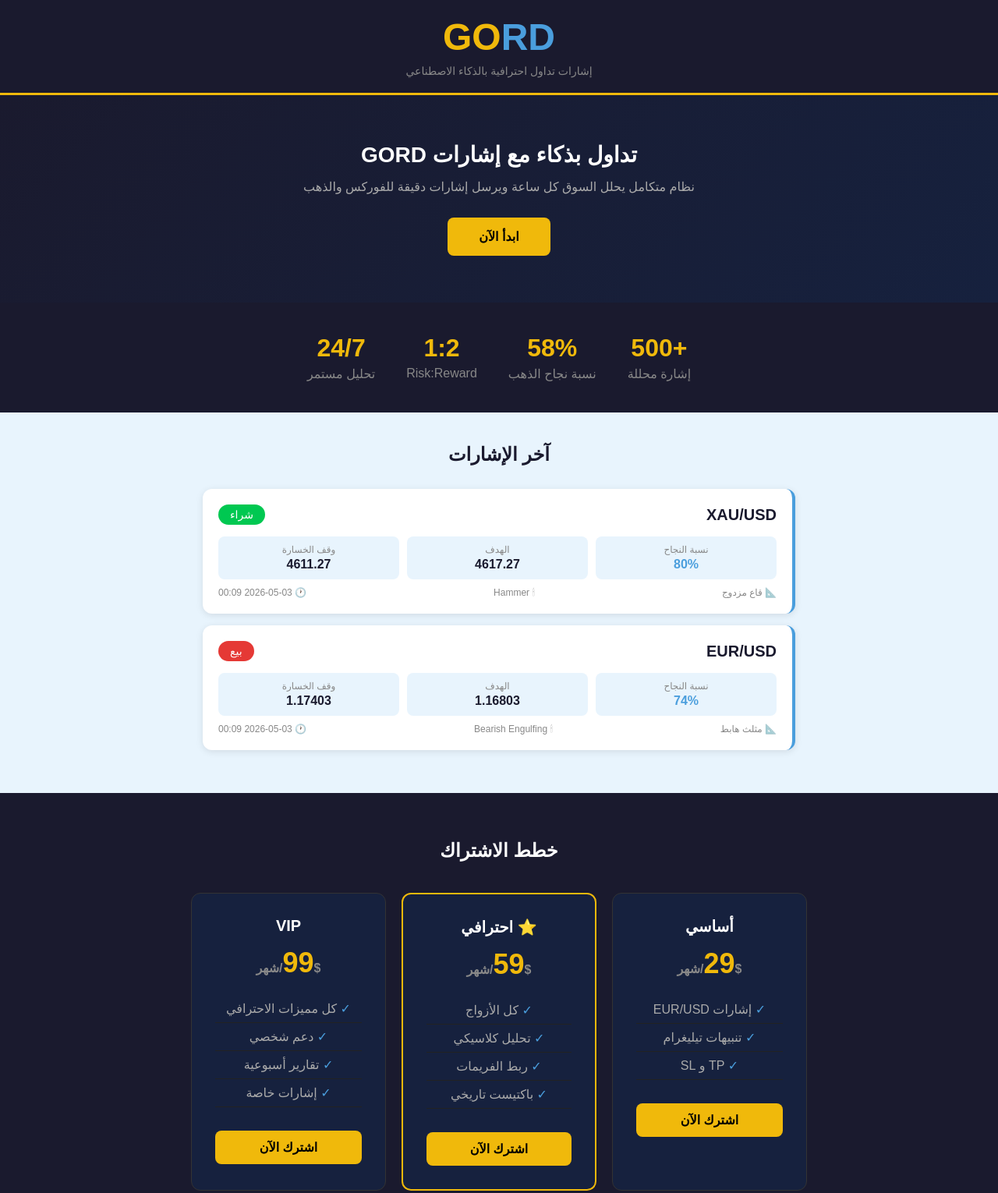
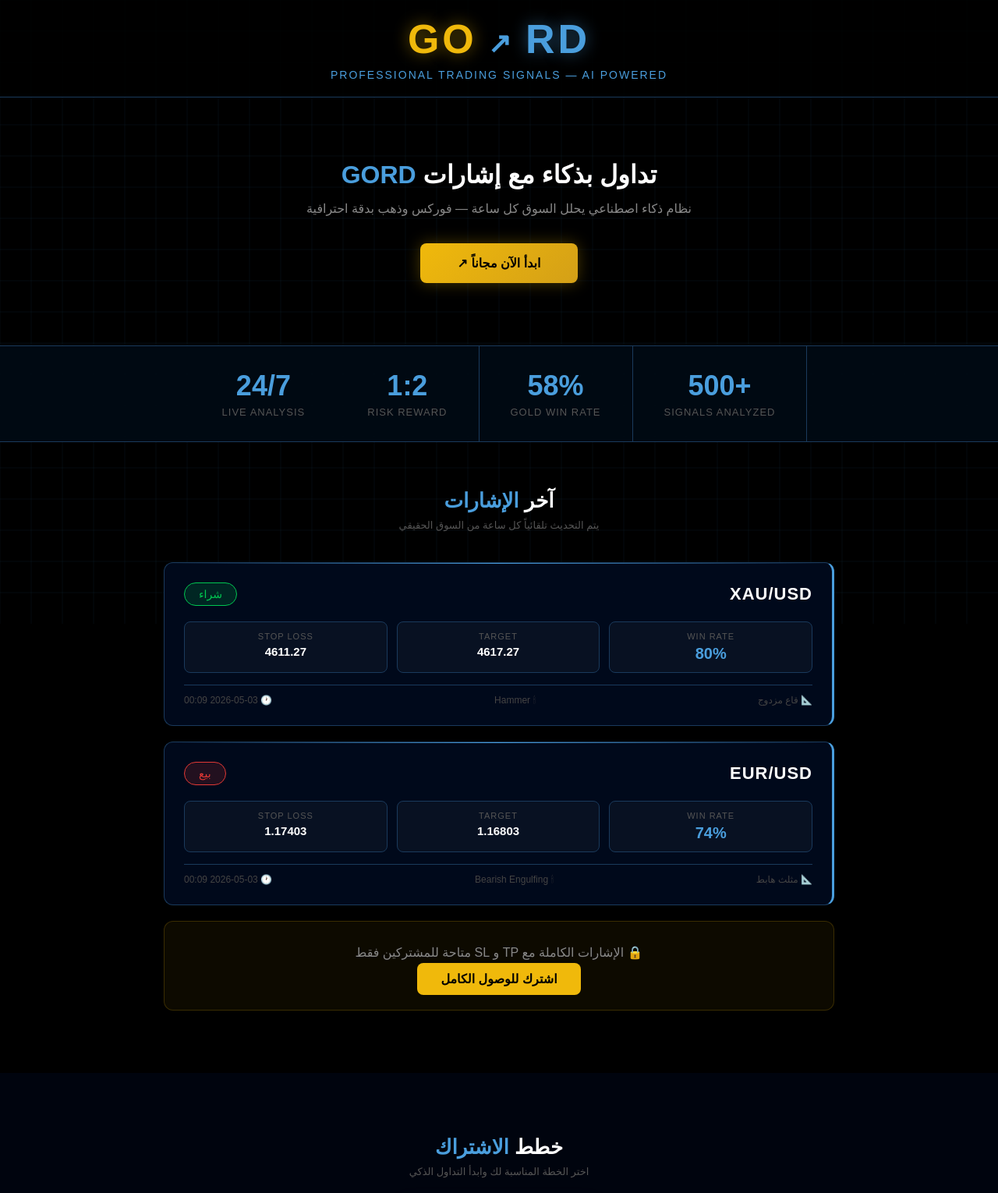
Before and after one commit to riatriatuuu-eng/gord-trading, a plain HTML site: page index.html in a window 1280 px wide. Shown: the top 1530 px of the page at 78% size. Drawn offline with Linux system fonts and the light colour scheme.

Commit message:
new dark design

```diff
--- a/index.html
+++ b/index.html
@@ -7,80 +7,118 @@
 <title>GORD — إشارات التداول</title>
 <style>
 * { margin: 0; padding: 0; box-sizing: border-box; }
-body { background: #e8f4fd; color: #1a1a2e; font-family: Arial; }
-.header { background: #1a1a2e; padding: 20px; text-align: center; border-bottom: 3px solid #f0b90b; }
-.logo { font-size: 48px; font-weight: 900; }
-.logo-go { color: #f0b90b; }
-.logo-rd { color: #4a9edd; }
-.tagline { color: #888; margin-top: 8px; font-size: 14px; }
-.hero { text-align: center; padding: 60px 20px; background: linear-gradient(135deg, #1a1a2e 0%, #16213e 100%); color: #fff; }
-.hero h1 { font-size: 28px; margin-bottom: 15px; }
-.hero p { color: #aaa; margin-bottom: 30px; }
-.btn { background: #f0b90b; color: #000; padding: 15px 40px; border-radius: 8px; font-size: 16px; font-weight: bold; text-decoration: none; display: inline-block; }
-.stats { display: flex; justify-content: center; gap: 40px; padding: 40px; background: #1a1a2e; flex-wrap: wrap; }
-.stat { text-align: center; }
-.stat-num { font-size: 32px; font-weight: bold; color: #f0b90b; }
-.stat-label { color: #888; margin-top: 5px; }
-.signals { padding: 40px 20px; max-width: 800px; margin: 0 auto; }
-.signals h2 { text-align: center; margin-bottom: 30px; font-size: 24px; color: #1a1a2e; }
-.signal-card { background: #fff; border-radius: 12px; padding: 20px; margin-bottom: 15px; border-right: 4px solid #4a9edd; box-shadow: 0 2px 10px rgba(0,0,0,0.1); }
-.signal-header { display: flex; justify-content: space-between; align-items: center; margin-bottom: 15px; }
-.pair { font-size: 20px; font-weight: bold; color: #1a1a2e; }
-.direction-buy { background: #00c851; color: #fff; padding: 5px 15px; border-radius: 20px; font-size: 14px; }
-.direction-sell { background: #e53935; color: #fff; padding: 5px 15px; border-radius: 20px; font-size: 14px; }
-.signal-details { display: grid; grid-template-columns: 1fr 1fr 1fr; gap: 10px; margin-bottom: 10px; }
-.detail { text-align: center; background: #e8f4fd; padding: 10px; border-radius: 8px; }
-.detail-label { color: #888; font-size: 12px; }
-.detail-value { font-weight: bold; margin-top: 3px; color: #1a1a2e; }
-.win-rate { color: #4a9edd; }
-.signal-footer { font-size: 12px; color: #888; display: flex; justify-content: space-between; margin-top: 8px; }
-.plans { padding: 60px 20px; background: #1a1a2e; }
-.plans h2 { text-align: center; margin-bottom: 40px; font-size: 24px; color: #fff; }
-.plans-grid { display: flex; justify-content: center; gap: 20px; flex-wrap: wrap; }
-.plan { background: #16213e; border-radius: 12px; padding: 30px; width: 250px; text-align: center; border: 1px solid #333; }
-.plan.featured { border: 2px solid #f0b90b; }
-.plan-name { font-size: 20px; font-weight: bold; margin-bottom: 10px; color: #fff; }
-.plan-price { font-size: 36px; font-weight: bold; color: #f0b90b; margin: 15px 0; }
-.plan-price span { font-size: 16px; color: #888; }
-.plan-features { list-style: none; margin: 20px 0; }
-.plan-features li { padding: 8px 0; color: #aaa; border-bottom: 1px solid #222; }
-.plan-features li:before { content: "✓ "; color: #4a9edd; }
-.plan-btn { background: #f0b90b; color: #000; padding: 12px 30px; border-radius: 8px; font-weight: bold; text-decoration: none; display: inline-block; margin-top: 10px; width: 100%; }
-.footer { text-align: center; padding: 30px; color: #555; background: #0a0a0a; }
-.loading { text-align: center; color: #888; padding: 20px; }
+body { background: #000; color: #fff; font-family: Arial; overflow-x: hidden; }
+
+canvas#grid { position: fixed; top: 0; left: 0; width: 100%; height: 100%; z-index: 0; opacity: 0.15; }
+
+.content { position: relative; z-index: 1; }
+
+.header { padding: 20px; text-align: center; border-bottom: 1px solid #1a3a5c; background: rgba(0,0,0,0.8); }
+.logo { font-size: 52px; font-weight: 900; letter-spacing: 4px; }
+.logo-go { color: #f0b90b; text-shadow: 0 0 20px rgba(240,185,11,0.5); }
+.logo-arrow { color: #4a9edd; font-size: 36px; }
+.logo-rd { color: #4a9edd; text-shadow: 0 0 20px rgba(74,158,221,0.5); }
+.tagline { color: #4a9edd; margin-top: 8px; font-size: 14px; letter-spacing: 2px; }
+
+.hero { text-align: center; padding: 80px 20px; position: relative; }
+.hero h1 { font-size: 32px; margin-bottom: 15px; color: #fff; }
+.hero p { color: #888; margin-bottom: 35px; font-size: 16px; }
+.btn { background: linear-gradient(135deg, #f0b90b, #d4a017); color: #000; padding: 16px 48px; border-radius: 8px; font-size: 16px; font-weight: bold; text-decoration: none; display: inline-block; box-shadow: 0 0 20px rgba(240,185,11,0.3); }
+
+.stats { display: flex; justify-content: center; gap: 0; flex-wrap: wrap; border-top: 1px solid #1a3a5c; border-bottom: 1px solid #1a3a5c; background: rgba(0,10,20,0.9); }
+.stat { text-align: center; padding: 30px 40px; border-right: 1px solid #1a3a5c; }
+.stat:last-child { border-right: none; }
+.stat-num { font-size: 36px; font-weight: bold; color: #4a9edd; }
+.stat-label { color: #555; margin-top: 5px; font-size: 13px; letter-spacing: 1px; }
+
+.signals { padding: 60px 20px; max-width: 900px; margin: 0 auto; }
+.section-title { text-align: center; margin-bottom: 40px; }
+.section-title h2 { font-size: 26px; color: #fff; }
+.section-title span { color: #4a9edd; }
+.section-title p { color: #555; margin-top: 8px; font-size: 13px; }
+
+.signal-card { background: rgba(0,10,30,0.9); border-radius: 12px; padding: 25px; margin-bottom: 20px; border: 1px solid #1a3a5c; border-right: 3px solid #4a9edd; position: relative; overflow: hidden; }
+.signal-card::before { content: ''; position: absolute; top: 0; left: 0; right: 0; height: 1px; background: linear-gradient(90deg, transparent, #4a9edd, transparent); }
+.signal-header { display: flex; justify-content: space-between; align-items: center; margin-bottom: 20px; }
+.pair { font-size: 22px; font-weight: bold; color: #fff; letter-spacing: 1px; }
+.direction-buy { background: rgba(0,200,81,0.15); color: #00c851; padding: 6px 18px; border-radius: 20px; font-size: 14px; border: 1px solid #00c851; }
+.direction-sell { background: rgba(229,57,53,0.15); color: #e53935; padding: 6px 18px; border-radius: 20px; font-size: 14px; border: 1px solid #e53935; }
+.signal-details { display: grid; grid-template-columns: 1fr 1fr 1fr; gap: 12px; margin-bottom: 15px; }
+.detail { text-align: center; background: rgba(255,255,255,0.03); padding: 12px; border-radius: 8px; border: 1px solid #1a3a5c; }
+.detail-label { color: #555; font-size: 11px; letter-spacing: 1px; text-transform: uppercase; }
+.detail-value { font-weight: bold; margin-top: 5px; color: #fff; font-size: 15px; }
+.win-rate { color: #4a9edd; font-size: 20px; }
+.signal-footer { font-size: 12px; color: #444; display: flex; justify-content: space-between; padding-top: 12px; border-top: 1px solid #1a3a5c; }
+
+.lock-banner { text-align: center; background: rgba(240,185,11,0.05); border: 1px solid rgba(240,185,11,0.2); border-radius: 12px; padding: 30px; margin: 20px 0; }
+.lock-banner p { color: #888; margin-bottom: 15px; }
+.lock-banner a { background: #f0b90b; color: #000; padding: 12px 30px; border-radius: 8px; font-weight: bold; text-decoration: none; }
+
+.plans { padding: 80px 20px; background: rgba(0,5,15,0.95); }
+.plans-grid { display: flex; justify-content: center; gap: 20px; flex-wrap: wrap; max-width: 900px; margin: 40px auto 0; }
+.plan { background: rgba(0,10,30,0.9); border-radius: 16px; padding: 35px; width: 260px; text-align: center; border: 1px solid #1a3a5c; transition: transform 0.2s; }
+.plan:hover { transform: translateY(-5px); }
+.plan.featured { border: 1px solid #4a9edd; box-shadow: 0 0 30px rgba(74,158,221,0.15); }
+.plan-name { font-size: 18px; font-weight: bold; margin-bottom: 10px; color: #888; letter-spacing: 2px; }
+.plan-price { font-size: 42px; font-weight: bold; color: #f0b90b; margin: 20px 0; }
+.plan-price span { font-size: 16px; color: #555; }
+.plan-features { list-style: none; margin: 20px 0; text-align: right; }
+.plan-features li { padding: 10px 0; color: #666; border-bottom: 1px solid #0a1a2a; font-size: 14px; }
+.plan-features li:before { content: "✦ "; color: #4a9edd; }
+.plan-btn { background: linear-gradient(135deg, #f0b90b, #d4a017); color: #000; padding: 14px 30px; border-radius: 8px; font-weight: bold; text-decoration: none; display: inline-block; margin-top: 15px; width: 100%; }
+
+.footer { text-align: center; padding: 40px; color: #333; border-top: 1px solid #1a3a5c; font-size: 13px; }
+
+.loading { text-align: center; color: #333; padding: 40px; letter-spacing: 2px; }
 </style>
 </head>
 <body>
 
+<canvas id="grid"></canvas>
+
+<div class="content">
+
 <div class="header">
-  <div class="logo"><span class="logo-go">GO</span><span class="logo-rd">RD</span></div>
-  <div class="tagline">إشارات تداول احترافية بالذكاء الاصطناعي</div>
+  <div class="logo">
+    <span class="logo-go">GO</span><span class="logo-arrow"> ↗ </span><span class="logo-rd">RD</span>
+  </div>
+  <div class="tagline">PROFESSIONAL TRADING SIGNALS — AI POWERED</div>
 </div>
 
 <div class="hero">
-  <h1>تداول بذكاء مع إشارات GORD</h1>
-  <p>نظام متكامل يحلل السوق كل ساعة ويرسل إشارات دقيقة للفوركس والذهب</p>
-  <a href="register.html" class="btn">ابدأ الآن</a>
+  <h1>تداول بذكاء مع إشارات <span style="color:#4a9edd">GORD</span></h1>
+  <p>نظام ذكاء اصطناعي يحلل السوق كل ساعة — فوركس وذهب بدقة احترافية</p>
+  <a href="register.html" class="btn">ابدأ الآن مجاناً ↗</a>
 </div>
 
 <div class="stats">
-  <div class="stat"><div class="stat-num">+500</div><div class="stat-label">إشارة محللة</div></div>
-  <div class="stat"><div class="stat-num">58%</div><div class="stat-label">نسبة نجاح الذهب</div></div>
-  <div class="stat"><div class="stat-num">1:2</div><div class="stat-label">Risk:Reward</div></div>
-  <div class="stat"><div class="stat-num">24/7</div><div class="stat-label">تحليل مستمر</div></div>
+  <div class="stat"><div class="stat-num">+500</div><div class="stat-label">SIGNALS ANALYZED</div></div>
+  <div class="stat"><div class="stat-num">58%</div><div class="stat-label">GOLD WIN RATE</div></div>
+  <div class="stat"><div class="stat-num">1:2</div><div class="stat-label">RISK REWARD</div></div>
+  <div class="stat"><div class="stat-num">24/7</div><div class="stat-label">LIVE ANALYSIS</div></div>
 </div>
 
 <div class="signals">
-  <h2>آخر الإشارات</h2>
-  <div id="signals-container"><div class="loading">جاري تحميل الإشارات...</div></div>
+  <div class="section-title">
+    <h2>آخر <span>الإشارات</span></h2>
+    <p>يتم التحديث تلقائياً كل ساعة من السوق الحقيقي</p>
+  </div>
+  <div id="signals-container"><div class="loading">LOADING SIGNALS...</div></div>
+  <div class="lock-banner">
+    <p>🔒 الإشارات الكاملة مع TP و SL متاحة للمشتركين فقط</p>
+    <a href="register.html">اشترك للوصول الكامل</a>
+  </div>
 </div>
 
 <div class="plans" id="plans">
-  <h2>خطط الاشتراك</h2>
+  <div class="section-title">
+    <h2>خطط <span style="color:#4a9edd">الاشتراك</span></h2>
+    <p>اختر الخطة المناسبة لك وابدأ التداول الذكي</p>
+  </div>
   <div class="plans-grid">
     <div class="plan">
-      <div class="plan-name">أساسي</div>
-      <div class="plan-price">29<span>$/شهر</span></div>
+      <div class="plan-name">BASIC</div>
+      <div class="plan-price">29<span>$/mo</span></div>
       <ul class="plan-features">
         <li>إشارات EUR/USD</li>
         <li>تنبيهات تيليغرام</li>
@@ -89,8 +127,8 @@ body { background: #e8f4fd; color: #1a1a2e; font-family: Arial; }
       <a href="register.html" class="plan-btn">اشترك الآن</a>
     </div>
     <div class="plan featured">
-      <div class="plan-name">⭐ احترافي</div>
-      <div class="plan-price">59<span>$/شهر</span></div>
+      <div class="plan-name">PRO ⭐</div>
+      <div class="plan-price">59<span>$/mo</span></div>
       <ul class="plan-features">
         <li>كل الأزواج</li>
         <li>تحليل كلاسيكي</li>
@@ -101,9 +139,9 @@ body { background: #e8f4fd; color: #1a1a2e; font-family: Arial; }
     </div>
     <div class="plan">
       <div class="plan-name">VIP</div>
-      <div class="plan-price">99<span>$/شهر</span></div>
+      <div class="plan-price">99<span>$/mo</span></div>
       <ul class="plan-features">
-        <li>كل مميزات الاحترافي</li>
+        <li>كل مميزات PRO</li>
         <li>دعم شخصي</li>
         <li>تقارير أسبوعية</li>
         <li>إشارات خاصة</li>
@@ -114,29 +152,48 @@ body { background: #e8f4fd; color: #1a1a2e; font-family: Arial; }
 </div>
 
 <div class="footer">
-  <p>GORD © 2026 — جميع الحقوق محفوظة</p>
-  <p style="margin-top:10px; font-size:12px;">التداول ينطوي على مخاطر. الإشارات للأغراض التعليمية فقط.</p>
+  <p>GORD © 2026 — ALL RIGHTS RESERVED</p>
+  <p style="margin-top:10px;">Trading involves risk. Signals are for educational purposes only.</p>
+</div>
+
 </div>
 
 <script>
+const canvas = document.getElementById('grid');
+const ctx = canvas.getContext('2d');
+canvas.width = window.innerWidth;
+canvas.height = window.innerHeight;
+
+function drawGrid() {
+  ctx.clearRect(0, 0, canvas.width, canvas.height);
+  ctx.strokeStyle = '#4a9edd';
+  ctx.lineWidth = 0.5;
+  const size = 40;
+  for (let x = 0; x < canvas.width; x += size) {
+    ctx.beginPath(); ctx.moveTo(x, 0); ctx.lineTo(x, canvas.height); ctx.stroke();
+  }
+  for (let y = 0; y < canvas.height; y += size) {
+    ctx.beginPath(); ctx.moveTo(0, y); ctx.lineTo(canvas.width, y); ctx.stroke();
+  }
+}
+drawGrid();
+window.addEventListener('resize', () => { canvas.width = window.innerWidth; canvas.height = window.innerHeight; drawGrid(); });
+
 fetch('signals.json')
   .then(r => r.json())
   .then(signals => {
     const container = document.getElementById('signals-container');
-    if (signals.length === 0) {
-      container.innerHTML = '<div class="loading">لا توجد إشارات حالياً</div>';
-      return;
-    }
-    container.innerHTML = signals.map(s => `
+    if (!signals.length) { container.innerHTML = '<div class="loading">NO SIGNALS YET</div>'; return; }
+    container.innerHTML = signals.slice(0,4).map(s => `
       <div class="signal-card">
         <div class="signal-header">
           <div class="pair">${s.symbol}</div>
           <div class="${s.direction === 'شراء' ? 'direction-buy' : 'direction-sell'}">${s.direction}</div>
         </div>
         <div class="signal-details">
-          <div class="detail"><div class="detail-label">نسبة النجاح</div><div class="detail-value win-rate">${s.score}%</div></div>
-          <div class="detail"><div class="detail-label">الهدف</div><div class="detail-value">${s.tp}</div></div>
-          <div class="detail"><div class="detail-label">وقف الخسارة</div><div class="detail-value">${s.sl}</div></div>
+          <div class="detail"><div class="detail-label">WIN RATE</div><div class="detail-value win-rate">${s.score}%</div></div>
+          <div class="detail"><div class="detail-label">TARGET</div><div class="detail-value">${s.tp}</div></div>
+          <div class="detail"><div class="detail-label">STOP LOSS</div><div class="detail-value">${s.sl}</div></div>
         </div>
         <div class="signal-footer">
           <span>📐 ${s.classic}</span>
@@ -146,9 +203,7 @@ fetch('signals.json')
       </div>
     `).join('');
   })
-  .catch(() => {
-    document.getElementById('signals-container').innerHTML = '<div class="loading">لا توجد إشارات حالياً</div>';
-  });
+  .catch(() => { document.getElementById('signals-container').innerHTML = '<div class="loading">NO SIGNALS YET</div>'; });
 </script>
 
 </body>
```
Also changed, not shown: dashboard.html (added, +108 -0 lines), login.html (added, +62 -0 lines).
